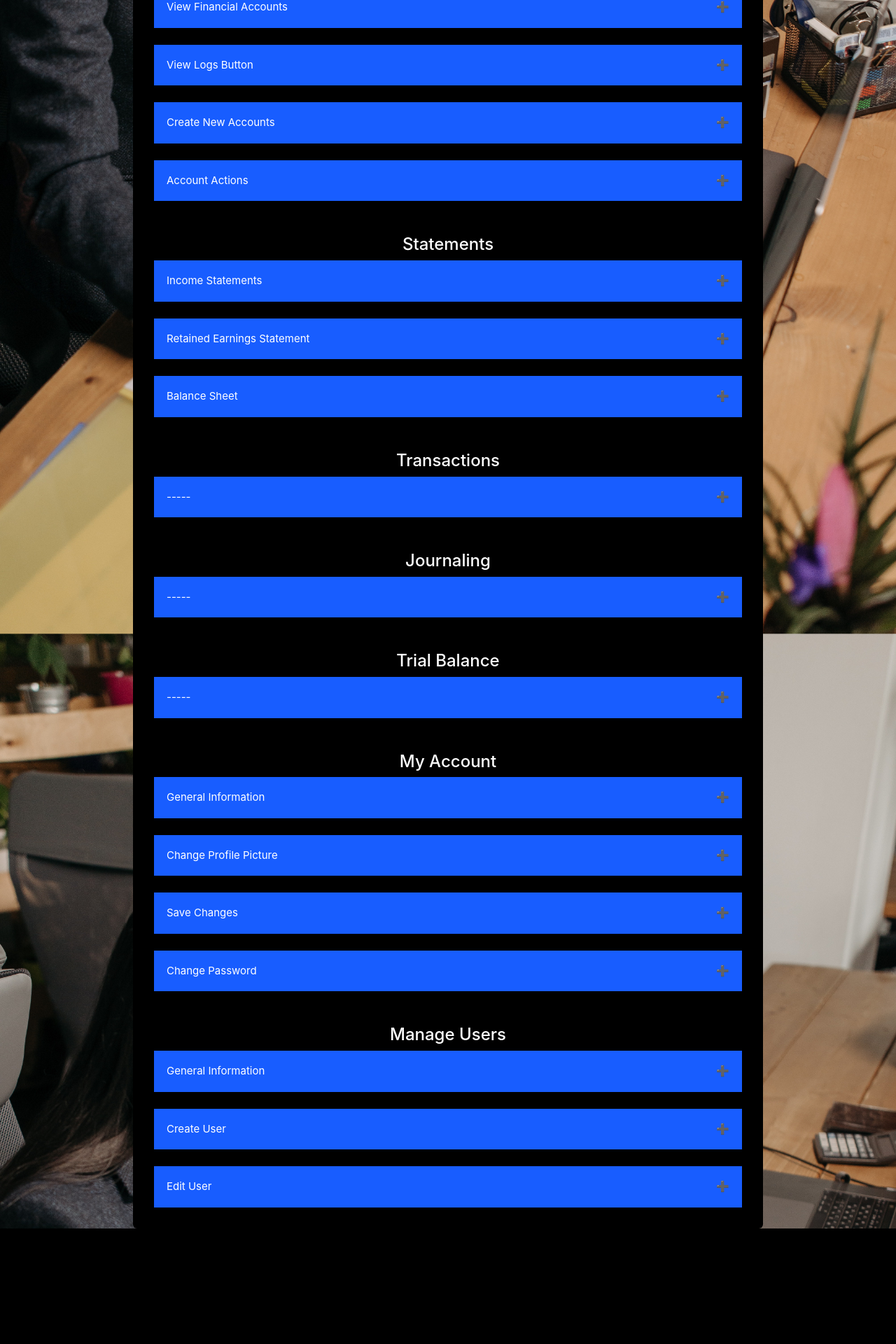
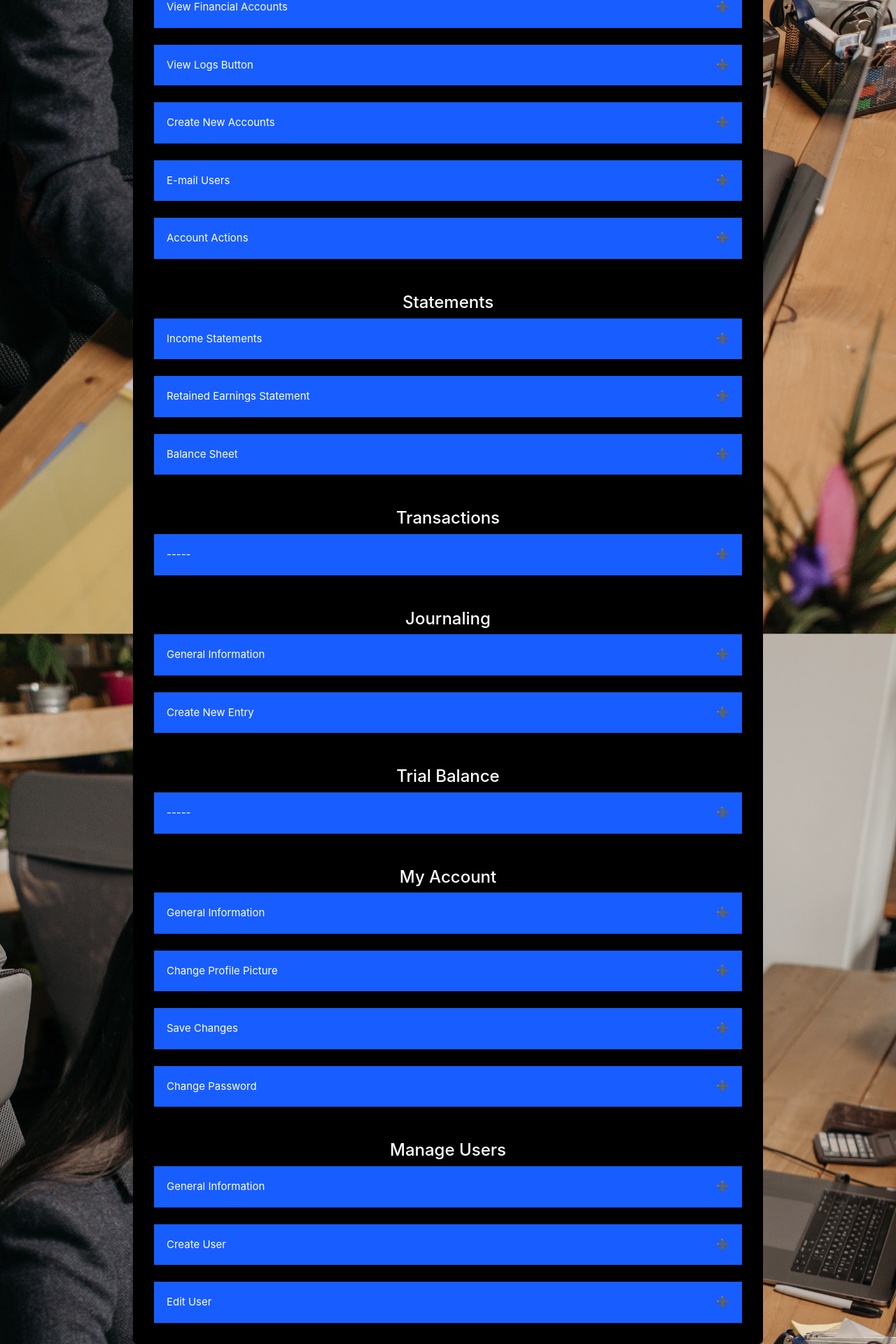
Before and after one commit to appl-domain-group-1/Bookkeeping-Buddy, a Flask app: page /auth/help in a window 1280 px wide. Shown: the part 1012-2932 px from the top of the page at 70% size. Before the commit the page ends 2767 px from the top, so only its background shows below. Run offline with Flask 2, Linux system fonts and the light colour scheme; some libraries are stand-ins or nearby versions.

Commit message:
Help page updated.

```diff
--- a/appl_domain/templates/auth/help.html
+++ b/appl_domain/templates/auth/help.html
@@ -129,6 +129,11 @@
             <p>Create a new account for the server by giving it a name, description, category (asset, liability, equity, etc...), subcategory, debit or credit, inital balance #, statement, and possibly a comment.</p>
           </div>
         <br>
+        <button class="collapsible">E-mail Users</button>
+          <div class="storage">
+            <p>Administrators can send E-mails to other users directly from the accounts page using this button. All that's needed it the User's E-mail, a subject, and the message.</p>
+          </div>
+        <br>
         <button class="collapsible">Account Actions</button>
           <div class="storage">
             <p>An account can either be edited or activated/deactivated. Editing accounts allows users to change any information within an account. Activating or deactivating will change if the account will be counted. Deactivating will not delete an account.</p>
@@ -160,9 +165,14 @@
         <br><br>
 
       <h1>Journaling</h1>
-        <button class="collapsible">-----</button>
+        <button class="collapsible">General Information</button>
           <div class="storage">
-            <p>-----</p>
+            <p>Accountants can create journals to document different debits and credits. These journals will come with a place to store comments and files that are related to the journal submitted.</p>
+          </div>
+        <br>
+        <button class="collapsible">Create New Entry</button>
+          <div class="storage">
+            <p>A new journal can be created with up to five different debits and credits for journaling purposes. All journals created will be put in the pending section until an administrator can approve or reject the journal.</p>
           </div>
         <br><br>
 
```
